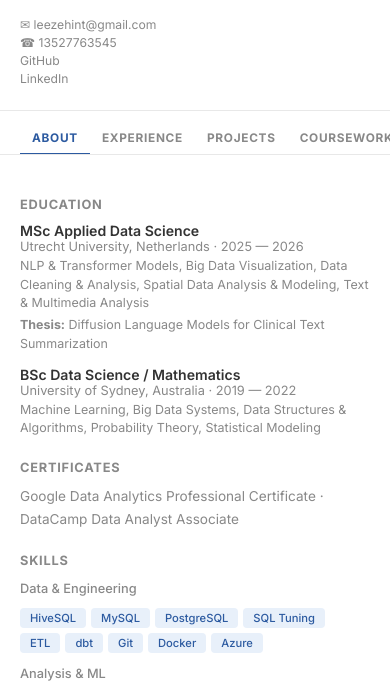
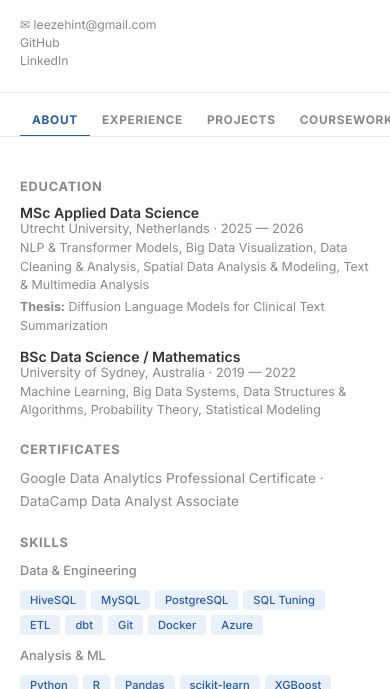
Before and after one commit to shawn924/shawn924.github.io, a plain HTML site: page index.html in a window 390 px wide. Shown: the part 155-844 px from the top of the page. Drawn offline with Linux system fonts and the light colour scheme.

Commit message:
Remove phone number

```diff
--- a/index.html
+++ b/index.html
@@ -125,7 +125,6 @@ body {
     </div>
     <ul class="links">
       <li>&#9993; leezehint@gmail.com</li>
-      <li>&#9742; 13527763545</li>
       <li><a href="https://github.com/shawn924/Li_Zexuan" target="_blank" rel="noopener">GitHub</a></li>
       <li><a href="https://www.linkedin.com/in/zexuan-li221" target="_blank" rel="noopener">LinkedIn</a></li>
     </ul>
```
